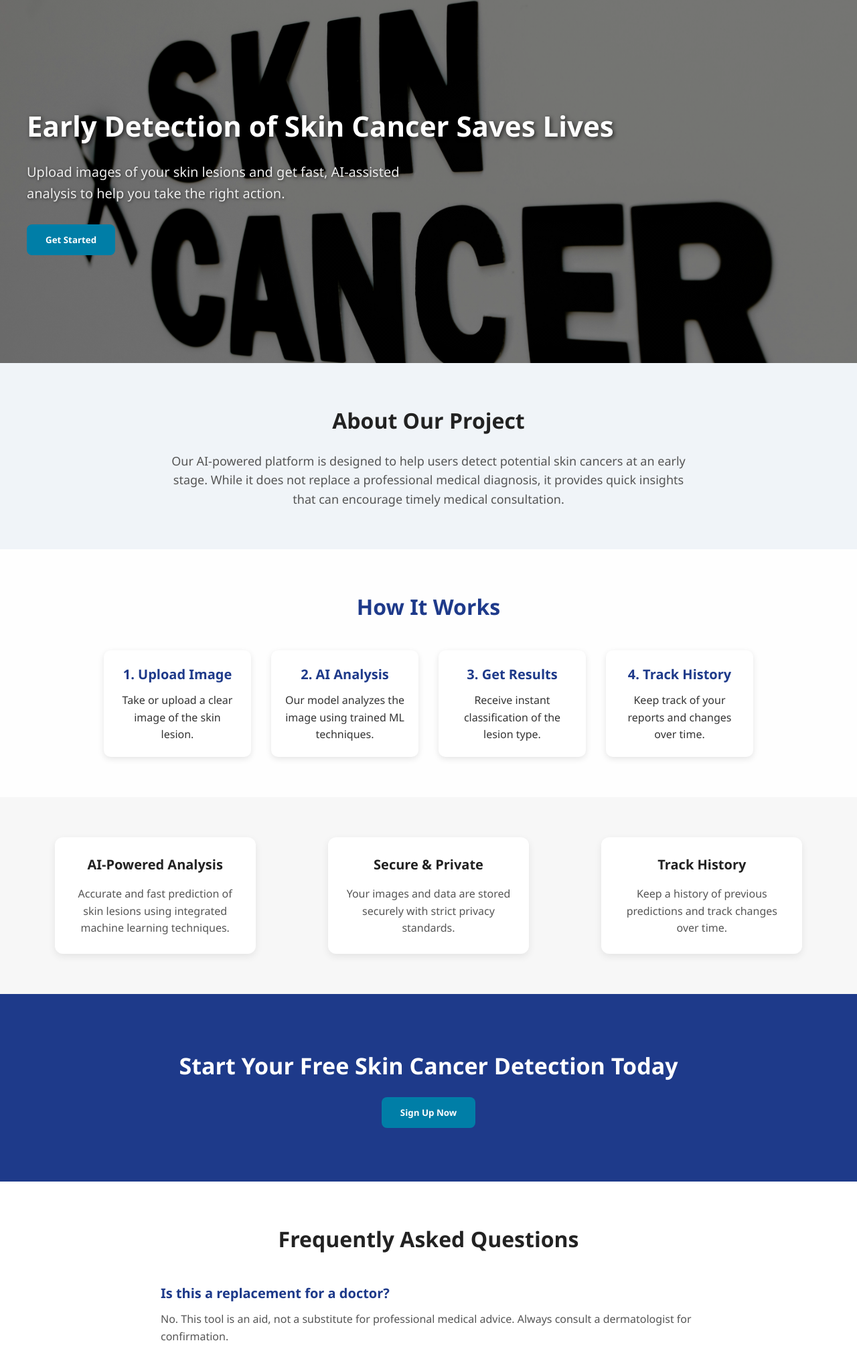
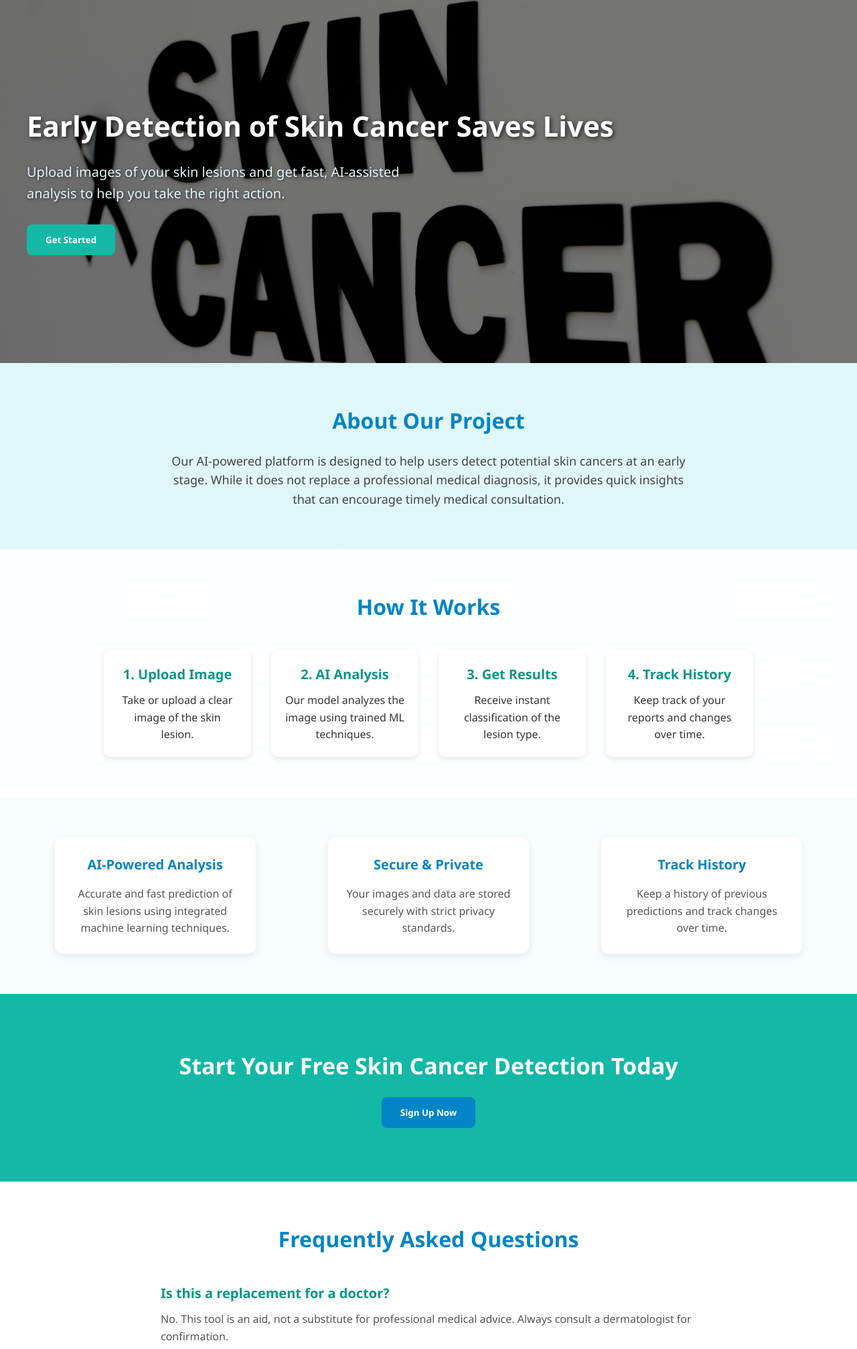
Before and after one commit to Armaan1305/Skin-Cancer-Detection, a plain HTML site: page index.html in a window 1280 px wide. Shown: the part 86-2100 px from the top of the page at 67% size. Drawn offline with Linux system fonts and the light colour scheme.

Commit message:
Update index.html

```diff
--- a/index.html
+++ b/index.html
@@ -13,7 +13,7 @@
   }
 
   body {
-    background-color: #f7f7f7;
+    background-color: #f7fdfd; /* very light medical background */
     color: #333;
     line-height: 1.6;
   }
@@ -24,7 +24,7 @@
     justify-content: space-between;
     align-items: center;
     padding: 20px 40px;
-    background-color: #1E3A8A;
+    background-color: #0284c7; /* sky blue header */
     box-shadow: 0 2px 6px rgba(0,0,0,0.1);
     position: sticky;
     top: 0;
@@ -51,7 +51,7 @@
   }
 
   nav ul li a:hover {
-    color: #007ea7;
+    color: #14b8a6; /* teal hover */
   }
 
   /* Hero Section */
@@ -62,12 +62,10 @@
     justify-content: center;
     padding: 120px 40px;
     height: 550px;
-
     background:
       linear-gradient(rgba(0,0,0,0.5), rgba(0,0,0,0.5)),
       url('pexels-tara-winstead-8384507.jpg') no-repeat center 20% fixed;
     background-size: cover;
-
     color: white;
     text-align: left;
   }
@@ -78,48 +76,48 @@
     color: #fff;
     text-shadow: 2px 2px 6px rgba(0,0,0,0.7);
   }
+
   .hero p {
     font-size: 20px;
     margin-bottom: 30px;
-    color: #eee;
+    color: #e0f7fa;
     max-width: 600px;
     text-shadow: 1px 1px 4px rgba(0,0,0,0.6);
   }
+
   .hero button {
     padding: 14px 28px;
     border: none;
     border-radius: 8px;
-    background-color: #007ea7;
+    background-color: #14b8a6; /* medical teal */
     color: #fff;
     font-weight: bold;
     cursor: pointer;
     transition: 0.3s;
   }
   .hero button:hover {
-    background-color: #005f7a;
+    background-color: #0d9488;
   }
 
   /* About Section */
   .about {
     padding: 60px 40px;
-  background-color: #f0f4f8; /* same as the "How it Works" section or surrounding area */
+    background-color: #e0f7fa; /* soft medical cyan */
     text-align: center;
   }
   .about h2 {
     font-size: 32px;
     margin-bottom: 20px;
-  color: #222;
+    color: #0284c7;
   }
   .about p {
     font-size: 18px;
     max-width: 800px;
     margin: 0 auto;
-  color: #555;
+    color: #444;
   }
 
-
-
-  /* How it Works Section with subtle parallax */
+  /* How it Works Section */
   .how-it-works {
     background: linear-gradient(rgba(255,255,255,0.9), rgba(255,255,255,0.9)),
                 url('pexels-cancer-background.jpg') no-repeat center top fixed;
@@ -130,7 +128,7 @@
   .how-it-works h2 {
     font-size: 32px;
     margin-bottom: 40px;
-    color: #1E3A8A;
+    color: #0284c7;
   }
   .steps {
     display: flex;
@@ -148,7 +146,7 @@
   .step h3 {
     font-size: 20px;
     margin-bottom: 10px;
-    color: #1E3A8A;
+    color: #0d9488;
   }
 
   /* Features Section */
@@ -171,7 +169,7 @@
   .feature-card h3 {
     margin-bottom: 15px;
     font-size: 20px;
-    color: #222;
+    color: #0284c7;
   }
   .feature-card p {
     font-size: 16px;
@@ -180,7 +178,7 @@
 
   /* CTA Section */
   .cta {
-    background: #1E3A8A;
+    background: #14b8a6; /* medical teal */
     color: white;
     text-align: center;
     padding: 80px 40px;
@@ -193,14 +191,14 @@
     padding: 14px 28px;
     border: none;
     border-radius: 8px;
-    background-color: #007ea7;
+    background-color: #0284c7;
     color: #fff;
     font-weight: bold;
     cursor: pointer;
     transition: 0.3s;
   }
   .cta button:hover {
-    background-color: #005f7a;
+    background-color: #0369a1;
   }
 
   /* FAQ Section */
@@ -212,7 +210,7 @@
     text-align: center;
     font-size: 32px;
     margin-bottom: 40px;
-    color: #222;
+    color: #0284c7;
   }
   .faq-item {
     max-width: 800px;
@@ -220,7 +218,7 @@
   }
   .faq-item h3 {
     font-size: 20px;
-    color: #1E3A8A;
+    color: #0d9488;
     margin-bottom: 10px;
   }
   .faq-item p {
@@ -230,7 +228,7 @@
 
   /* Footer */
   footer {
-    background-color: #1E3A8A;
+    background-color: #0284c7;
     padding: 30px 40px;
     text-align: center;
     font-size: 14px;
```
Lines whose indentation alone changed are shown as unchanged.
